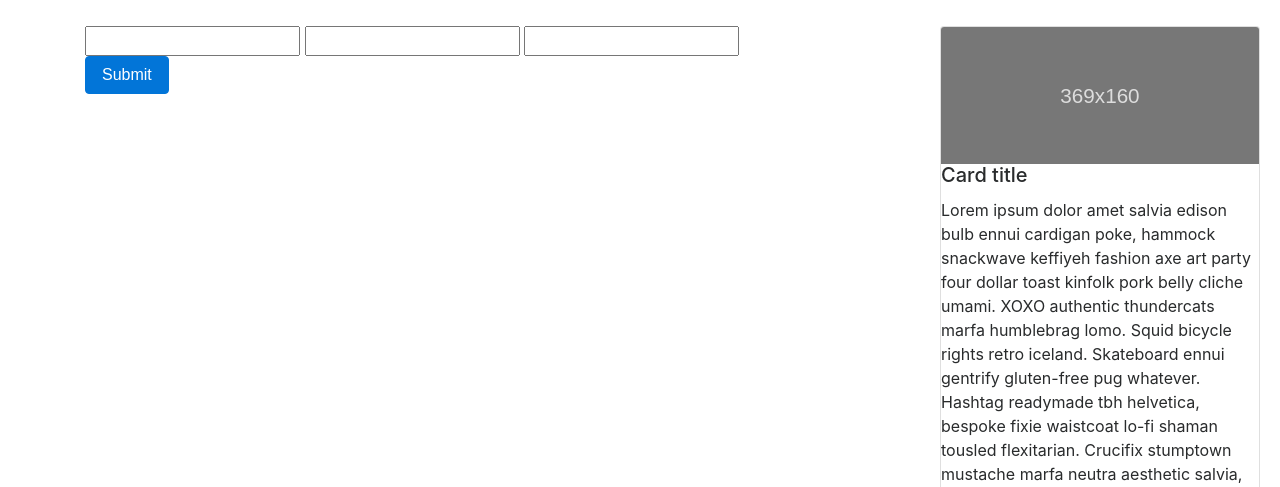
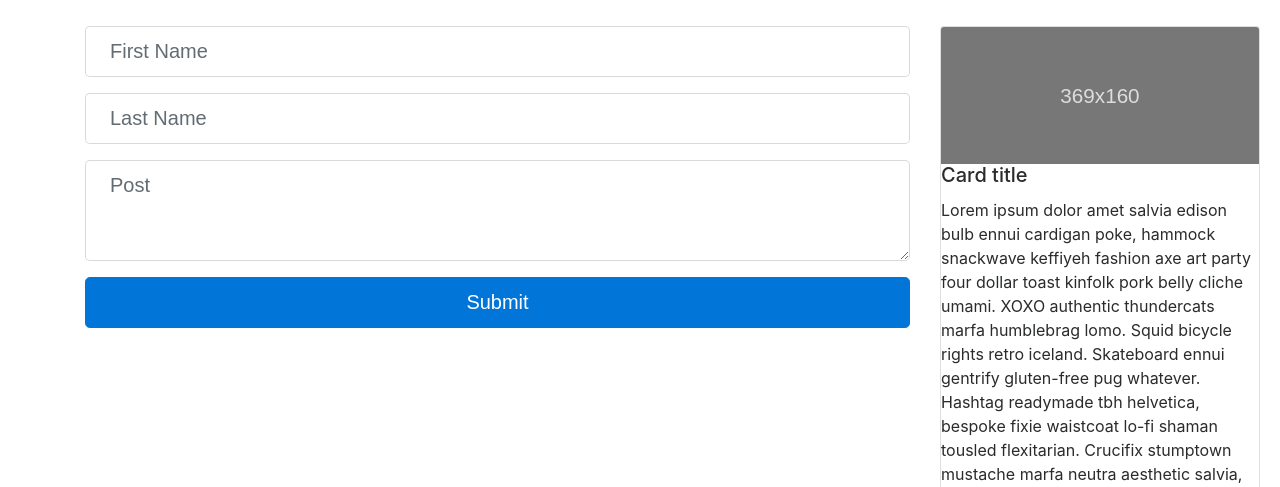
Before and after one commit to OWLsync/OWLsync, a Flask app: page /userregister in a window 1280 px wide. Shown: the part 94-581 px from the top of the page. Run offline with Flask 2, Linux system fonts and the light colour scheme; parts of the project's set-up code (start-up, migrations or seed data) failed here and were passed over; some libraries are stand-ins or nearby versions.

Commit message:
Contextual feedback messages / Form errors

```diff
--- a/app.py
+++ b/app.py
@@ -41,7 +41,7 @@ DOMAIN_SERVER = app.config["DOMAIN_SERVER"]
 
 
 # DB MODELS
-class User(db.Model):
+class User(Base):
     __tablename__ = 'user'
     id = db.Column(db.Integer, primary_key=True)
     user_first_name = db.Column(db.String(35), unique=False, nullable=False)
@@ -54,9 +54,9 @@ class User(db.Model):
 
 
 class Userform(FlaskForm):
-    user_first_name = StringField('user_first_name', validators=[DataRequired()])
-    user_last_name = StringField('user_last_name', validators=[DataRequired()])
-    posts = StringField('name', validators=[DataRequired()])
+    user_first_name = StringField('user_first_name', validators=[DataRequired("Please enter your first name.")])
+    user_last_name = StringField('user_last_name', validators=[DataRequired("Please enter your last name.")])
+    posts = StringField('name', validators=[DataRequired("Please enter your post.")])
     submit = SubmitField("Submit")
 
 
--- a/templates/userregister.html
+++ b/templates/userregister.html
@@ -4,28 +4,67 @@
     <link rel="stylesheet" href="{{ url_for('static', filename='extra.css') }}">
     {{ super() }}
     <style type="text/css">
-        .important {
-            color: #336699;
-        }
+        {# ---- Add Custom CSS Here ---- #}
     </style>
 {% endblock %}
 {% block content %}
     <form action="{{ url_for('userregister') }}" method="post">
-
-        <input id="user_first_name" type="text" name="user_first_name"/>
-
-        <input id="user_last_name" type="user_last_name" name="user_last_name"/>
-
-        <input id="posts" type="posts" name="posts"/>
-
+        {# ----------------  FIRST NAME FORM STARTS------------- #}
+        <div class="form-group">
+            {# ---------------- ERROR MSG FIRST NAME ------------- #}
+            {% for message in form.user_first_name.errors %}
+                <div class="alert alert alert-danger alert-dismissible fade show" role="alert">
+                    <strong>{{ message }}</strong>
+                    <button type="button" class="close" data-dismiss="alert" aria-label="Close">
+                        <span aria-hidden="true">&times;</span>
+                    </button>
+                </div>
+            {% endfor %}
+            {# ---------- ERROR MSG FIRST NAME END ----------- #}
+            <input class="form-control form-control-lg" id="user_first_name" type="text" name="user_first_name"
+                   placeholder="First Name"/></div>
+        {# ----------------  FIRST NAME FORM ENDS ------------- #}
+        {# ----------------  LAST NAME FORM STARTS------------- #}
+        <div class="form-group">
+            {# ---------------- ERROR MSG LAST NAME ------------- #}
+            {% for message in form.user_last_name.errors %}
+                <div class="alert alert alert-danger alert-dismissible fade show" role="alert">
+                    <strong>{{ message }}</strong>
+                    <button type="button" class="close" data-dismiss="alert" aria-label="Close">
+                        <span aria-hidden="true">&times;</span>
+                    </button>
+                </div>
+            {% endfor %}
+            {# ---------- ERROR MSG FIRST NAME END ----------- #}
+            <input class="form-control form-control-lg" id="user_last_name" type="user_last_name" name="user_last_name"
+                   placeholder="Last Name"/></div>
+        {# ----------------  LAST NAME FORM ENDS------------- #}
+        {# ----------------  POST FORM STARTS ------------- #}
+        <div class="form-group">
+            {# ---------------- ERROR MSG LAST NAME ------------- #}
+            {% for message in form.posts.errors %}
+                <div class="alert alert alert-danger alert-dismissible fade show" role="alert">
+                    <strong>{{ message }}</strong>
+                    <button type="button" class="close" data-dismiss="alert" aria-label="Close">
+                        <span aria-hidden="true">&times;</span>
+                    </button>
+                </div>
+            {% endfor %}
+            {# ---------- ERROR MSG FIRST NAME END ----------- #}
+            <textarea class="form-control form-control-lg" id="posts" type="posts" name="posts" placeholder="Post"
+                      rows="3"/></textarea>
+        </div>
+        {# ----------------  POST FORM ENDS------------- #}
         {{ form.csrf_token }}
 
         <div class="col-auto">
-            <button type="submit" class="btn btn-primary mb-2">Submit
-            </button>
+            <button type="submit" class="btn btn-primary btn-lg btn-block">Submit</button>
         </div>
+
     </form>
+
 {% endblock content %}
+
 {% block sidebar %}
     {# --------- ADDS EXTRA CONTENT TO THE SIDE BAR BLOCK BY USING THE SUPER() --------- #} {{ super() }}
 {% endblock sidebar %}
```
